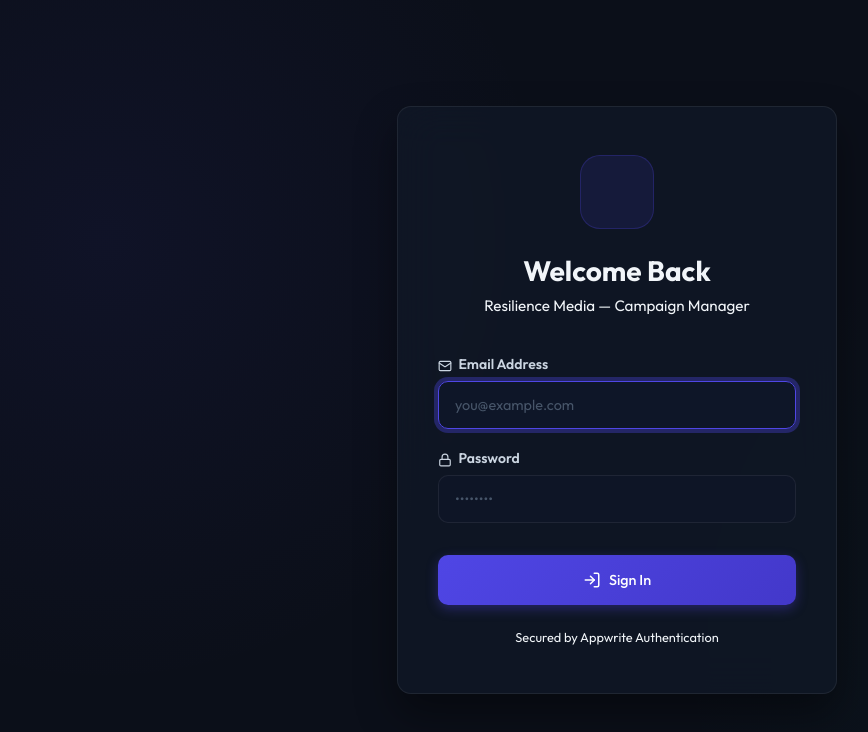
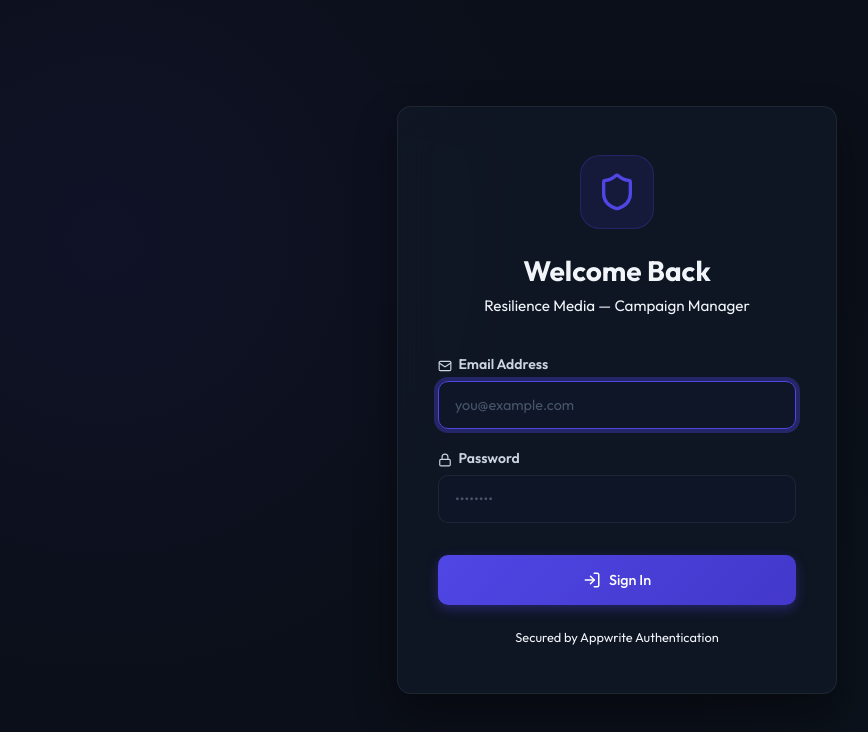
Before and after one commit to random-cpus/Campaign, a React (Vite) app: page /login in a window 1280 px wide. Shown: the top 732 px of the page, without its empty margins (23-891 px from the left). Built offline with nearby package versions, Linux system fonts and the light colour scheme; no server answers.

Commit message:
Fix logo color on login page

```diff
--- a/src/pages/Login.tsx
+++ b/src/pages/Login.tsx
@@ -44,7 +44,7 @@ export const Login = () => {
             background: 'rgba(79, 70, 229, 0.12)', borderRadius: '20px',
             marginBottom: '1.5rem', border: '1px solid rgba(79, 70, 229, 0.25)'
           }}>
-            <Shield size={40} color="var(--primary-color)" />
+            <Shield size={40} color="var(--primary)" />
           </div>
           <h2 style={{ fontSize: '1.75rem', marginBottom: '0.5rem' }}>Welcome Back</h2>
           <p style={{ color: 'var(--text-secondary)', fontSize: '0.95rem' }}>
```
